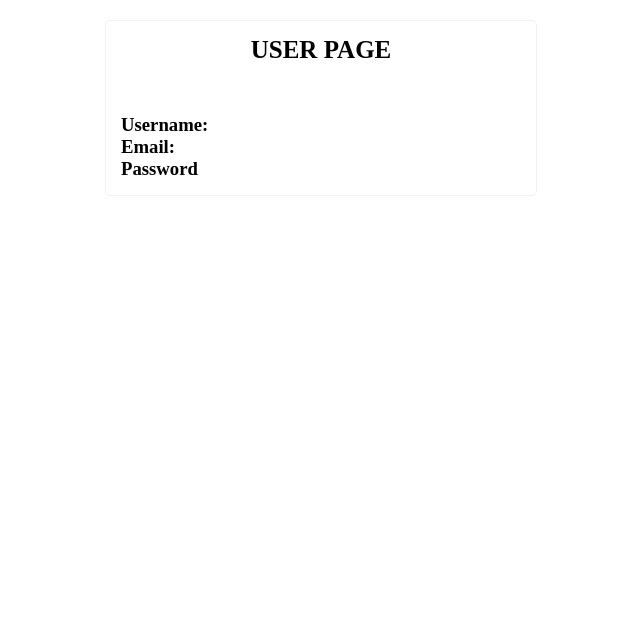
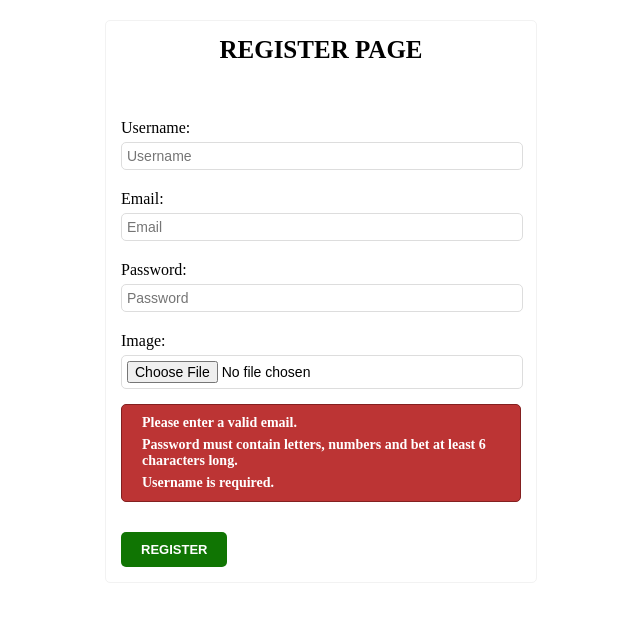
Before and after one commit to dsahakyan15/react-news, a React (Create React App) app: page / in a window 1280 px wide. Both pictures are taken after a click on the button "REGISTER". Shown: the top 622 px of the page, without its empty margins (319-959 px from the left). Built offline with nearby package versions, Linux system fonts and the light colour scheme.

Commit message:
some tryes to work...

```diff
--- a/src/components/App/App.js
+++ b/src/components/App/App.js
@@ -6,37 +6,31 @@ import UserPage from "../UserPage/UserPage"
 
 class App extends Component {
     state = {
-        username: '',
-        email: '',
-        password: '',
-        regStatus: false
+        userData: {},
+        isRegistered: false
     }
 
-    isRegistered = (username, email, password) => {
-        this.setState(() => {
-            return {
-                username: username,
-                email: email,
-                password: password,
-                regStatus: true
-            }
+    handleRegistration = (userData) => {
+        this.setState({
+            userData,
+            isRegistered: true
         })
-        console.log(username, email, password)
-        console.log(this.state)
 
     }
 
     render() {
-        console.log("app")
+        const { userData, isRegistered } = this.state
+
         return (
-            <div>
-                {this.state.regStatus ?
-                    <UserPage
-                    date={this.state}/>
-                    :
-                    <RegisterPage
-                        isRegistered={this.isRegistered}
-                        stateNow={this.state} />
+            <div className="app">
+                {
+                    isRegistered ?
+                        <UserPage
+                            userData={userData} />
+                        :
+                        <RegisterPage
+                            handleRegistration={this.handleRegistration}
+                        />
                 }
             </div>)
     }
--- a/src/components/RegisterPage/RegisterPage.js
+++ b/src/components/RegisterPage/RegisterPage.js
@@ -1,29 +1,71 @@
 import { Component } from "react";
 import './registerPage.css'
-
-export default class RegisterPage extends Component {
+export default class RergisterPage extends Component {
     state = {
-        username: this.props.stateNow.username,
-        email: this.props.stateNow.email,
-        password: this.props.stateNow.password
+        username: '',
+        email: '',
+        password: '',
+        image: '',
+        validationErrors: {}
     }
-
-
-
+    validateEmail = (email) => {
+        const regexE = /^[\w-\.]+@([\w-]+\.)+[\w-]{2,4}$/
+        if (regexE.test(email)) {
+            console.log('tested')
+            return true
+        }
+        console.log('dfdgaad')
+        return false
+    }
+    validatePassword = (password) => {
+        return false
+    }
     handleChange = (event) => {
         const { name, value } = event.target;
         this.setState({ [name]: value })
     }
     handleRegister = () => {
         const { username, email, password } = this.state;
-        console.log(username, email, password, ' --- data');
-        console.log(this.state,'--- state of 2')
-        this.props.isRegistered(username, email, password)
+        const validationErrors = {}
+        console.log('dd')
+        if (!email.trim() && !this.validateEmail(email)) {
+            validationErrors.email = 'Please enter a valid email.'
+        }
+        if (!password.trim() && !this.validatePassword(password)) {
+            validationErrors.password = 'Password must contain letters, numbers and bet at least 6 characters long.'
+        }
+        if (username.trim().length < 3) {
+            validationErrors.username = 'Username is required.'
+        }
+        if (Object.keys(validationErrors).length === 0) {
+            this.props.handleRegistration({ username, email, password })
+            localStorage.setItem('userData', JSON.stringify({ username, email, password }));
+            this.setState({
+                username: '',
+                email: '',
+                password: '',
+                validationErrors: {}
+            })
+        } else {
+            this.setState({ validationErrors })
+        }
+    }
+    handleLocalCheck = (key) => {
+        if (localStorage.getItem(key) != null) {
+            return JSON.parse(localStorage.getItem(key))
+        } else {
+            localStorage.setItem(key, JSON.stringify({
+                username: '',
+                email: '',
+                password: ''
+            }))
 
+            return JSON.parse(localStorage.getItem(key))
+        }
     }
     render() {
-        console.log("2")
-        const { username, email, password } = this.state;
+        // const { } = this.handleLocalCheck('userData')
+        const { username, email, password, validationErrors } = this.state;
         return (
             <div className="register-page-wrapper">
                 <h1>Register page</h1>
@@ -62,15 +104,27 @@ export default class RegisterPage extends Component {
                         />
                     </div>
                     <div className="register-input">
-                        <label htmlFor="avatar">Image:</label>
-                        <input
-                            type="file"
-                            name="avatar"
-                            id="avatar"
-                            onChange={this.handleChange}
-                        />
+                        <label htmlFor="image">Image:</label>
+
+                        {this.state.image ?
+                            <img alt="" src={this.state.image} /> : <input
+                                type="file"
+                                name="image"
+
+                                id="image"
+                                onChange={this.handleChange}
+                            />
+                        }
                     </div>
-
+                    {
+                        Object.keys(validationErrors).length ? (
+                            <div className="error-alert">
+                                <span>{validationErrors.email}</span>
+                                <span>{validationErrors.password}</span>
+                                <span>{validationErrors.username}</span>
+                            </div>
+                        ) : null
+                    }
                     <button
                         className="register-btn"
                         onClick={this.handleRegister}
--- a/src/components/RegisterPage/registerPage.css
+++ b/src/components/RegisterPage/registerPage.css
@@ -47,3 +47,17 @@
     cursor: pointer;
     background-color: #20C70A;
 }
+.error-alert {
+    padding: 7px 20px;
+    background-color: #BC3434;
+    color: #fff;
+    font-weight: bold;
+    font-size: 14px;
+    border: 1px solid #832020;
+    margin: 10px 0;
+    border-radius: 5px;
+}
+.error-alert span {
+    display: block;
+    padding: 3px 0;
+}
```
Also changed, not shown: src/components/UserPage/UserPage.js (+5 -3 lines).
